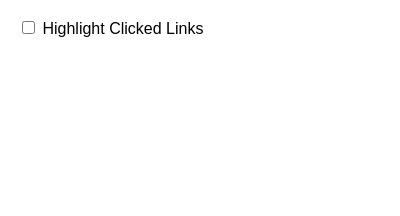
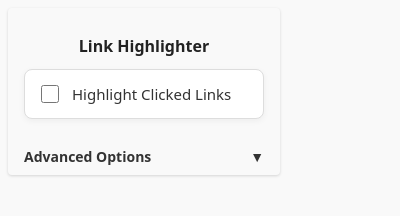
Before and after one commit to TiDeane/Link-Highlighter, a browser extension: page popup.html in a window 400 px wide. Drawn offline with Linux system fonts and the light colour scheme.

Commit message:
feat: add popup styling, prepare for URL normalization customization

```diff
--- a/popup.html
+++ b/popup.html
@@ -1,14 +1,39 @@
 <!DOCTYPE html>
 <html>
 <head>
-  <style>
-    body { min-width: 200px; padding: 10px; font-family: sans-serif; }
-  </style>
+  <link rel="stylesheet" href="styles.css">
 </head>
-<body>
-  <label>
-    <input type="checkbox" id="toggle"> Highlight Clicked Links
+<body id="popup-body">
+  <h1 class="popup-header">Link Highlighter</h1>
+
+  <!-- Main toggle for highlighting links -->
+  <label class="toggle-container">
+    <input type="checkbox" id="toggle">
+    <span>Highlight Clicked Links</span>
   </label>
+
+  <!-- Advanced Options -->
+  <div class="advanced-options">
+    <div class="section-header" id="advanced-toggle">
+      <span>Advanced Options</span>
+      <span class="arrow">&#x25BC;</span>
+    </div>
+
+    <div class="options-container">
+      <!-- Query Parameters toggle -->
+      <label class="toggle-container">
+        <input type="checkbox" id="normalize-query" checked>
+        <span>Normalize Query Parameters</span>
+      </label>
+
+      <!-- Hash Fragments toggle -->
+      <label class="toggle-container">
+        <input type="checkbox" id="normalize-hash" checked>
+        <span>Normalize Hash Fragments</span>
+      </label>
+    </div>
+  </div>
+
   <script src="popup.js"></script>
 </body>
 </html>
--- a/popup.js
+++ b/popup.js
@@ -13,3 +13,17 @@ document.addEventListener('DOMContentLoaded', async () => {
     }
   });
 });
+
+/* Chrome and Firefox have slightly different animations */
+const isFirefox = typeof InstallTrigger !== 'undefined';
+document.body.classList.add(isFirefox ? 'firefox' : 'chrome');
+
+document.querySelector('.section-header').addEventListener('click', () => {
+  const container = document.querySelector('.options-container');
+  const arrow = document.querySelector('.arrow');
+  const advancedOptions = document.querySelector('.advanced-options');
+
+  advancedOptions.classList.toggle('expanded');
+  container.classList.toggle('visible');
+  arrow.classList.toggle('up');
+});
--- a/styles.css
+++ b/styles.css
@@ -1,5 +1,107 @@
+/* ----- Popup Styling ----- */
+
+body#popup-body {
+  width: 240px;
+  padding: 16px;
+  font-family: system-ui, sans-serif;
+  background-color: #f9f9f9;
+  color: #333;
+  border-radius: 4px;
+  box-shadow: 0 1px 3px rgba(0, 0, 0, 0.15);
+}
+
+.popup-header {
+  font-size: 16px;
+  font-weight: bold;
+  margin-bottom: 12px;
+  text-align: center;
+  color: #222;
+}
+
+.toggle-container {
+  display: flex;
+  align-items: center;
+  gap: 10px;
+  background: #fff;
+  border: 1px solid #ddd;
+  padding: 12px;
+  border-radius: 8px;
+  box-shadow: 0 2px 6px rgba(0, 0, 0, 0.05);
+  cursor: pointer;
+  transition: background 0.2s ease;
+  margin-bottom: 10px;
+}
+
+.toggle-container:hover {
+  background: #f0f0f0;
+}
+
+input[type="checkbox"] {
+  width: 18px;
+  height: 18px;
+  accent-color: #007aff;
+}
+
+label {
+  cursor: pointer;
+  user-select: none;
+  font-size: 15px;
+}
+
+.advanced-options {
+  margin-top: 20px;
+  margin-bottom: -25px;
+}
+
+.advanced-options.expanded {
+  margin-bottom: 0;
+}
+
+.section-header {
+  display: flex;
+  justify-content: space-between;
+  align-items: center;
+  font-size: 14px;
+  font-weight: bold;
+  cursor: pointer;
+  padding: 8px 0;
+}
+
+.arrow {
+  transition: transform 0.3s ease;
+}
+
+.arrow.up {
+  transform: rotate(180deg);
+}
+
+.options-container {
+  max-height: 0;
+  overflow: hidden;
+  opacity: 0;
+  margin-top: 10px;
+  padding-left: 12px;
+}
+
+.chrome .options-container {
+  transition: max-height 0.3s ease, opacity 0.3s ease;
+}
+
+.firefox .options-container {
+  transition: opacity 0.5s ease;
+}
+
+/* Expanded via Javascript toggle */
+.options-container.visible {
+  max-height: 150px;
+  opacity: 1;
+}
+
+
+/* ----- Highlighting Styling ----- */
+
 .highlighted-link {
   display: inline-block;
-  background-color: yellow;
+  background-color: rgba(255, 255, 0, 0.7);
   outline: 2px solid orange;
 }
```
Also changed, not shown: README.md.
